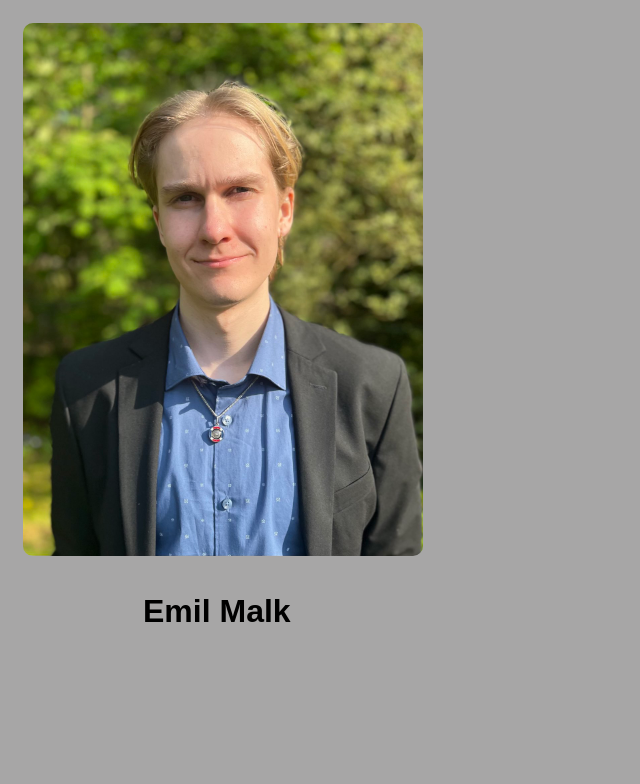
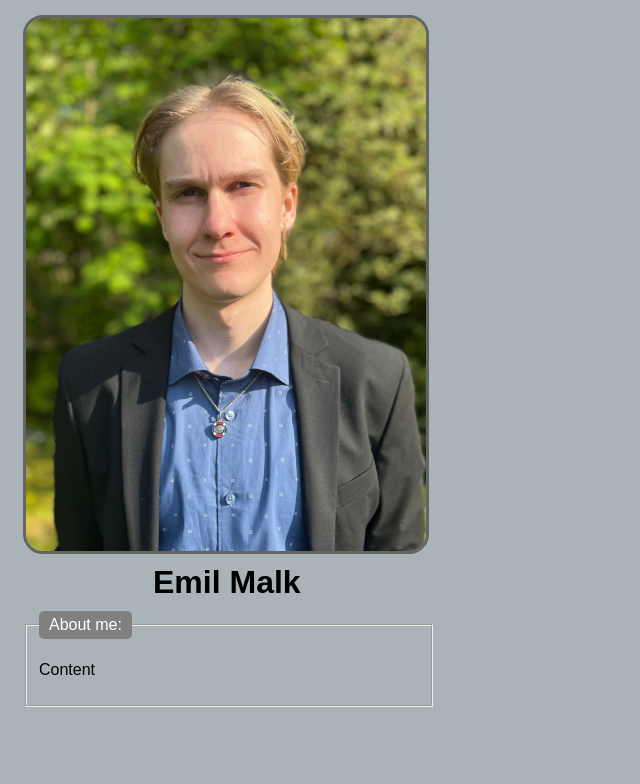
Before and after one commit to LosEvons/TeaSpoon, a Flask app: page / in a window 1280 px wide. Shown: the top 784 px of the page, without its empty margins (0-640 px from the left). Run offline with Flask 3, Linux system fonts and the light colour scheme.

Commit message:
Style improvements

```diff
--- a/teaspoon/static/styles.css
+++ b/teaspoon/static/styles.css
@@ -1,14 +1,30 @@
 body {
   font-family: Arial, sans-serif;
-  background-color: rgb(167, 166, 166);
+  background-color: rgb(169, 179, 184);
+}
+
+.introduction {
+  margin: 15px;
 }
 
 .portrait-image {
   width: 400px;
-  border-radius: 25px;
-  padding: 15px;
+  border-radius: 20px;
+  border-style: solid;
+  border-color: rgb(100, 100, 100);
 }
 
 .name-and-title {
-  padding: 0px 135px;
+  margin: 10px 130px;
 }
+
+.introduction-text-box {
+  width : 380px;
+}
+
+.introduction-text-box-legend {
+  background-color: gray;
+  color: white;
+  padding: 5px 10px;
+  border-radius: 5px;
+}
--- a/teaspoon/templates/index.html
+++ b/teaspoon/templates/index.html
@@ -7,9 +7,13 @@
       />
   </head>
   <body>
-    <div>
+    <div class="introduction">
       <img src="/static/portrait.jpg" class="portrait-image">
       <h1 class="name-and-title"> Emil Malk </h1>
+      <fieldset class="introduction-text-box">
+        <legend class="introduction-text-box-legend"> About me: </legend>
+          <p>Content</p>
+      </fieldset>
     </div>
   </body>
 
```
